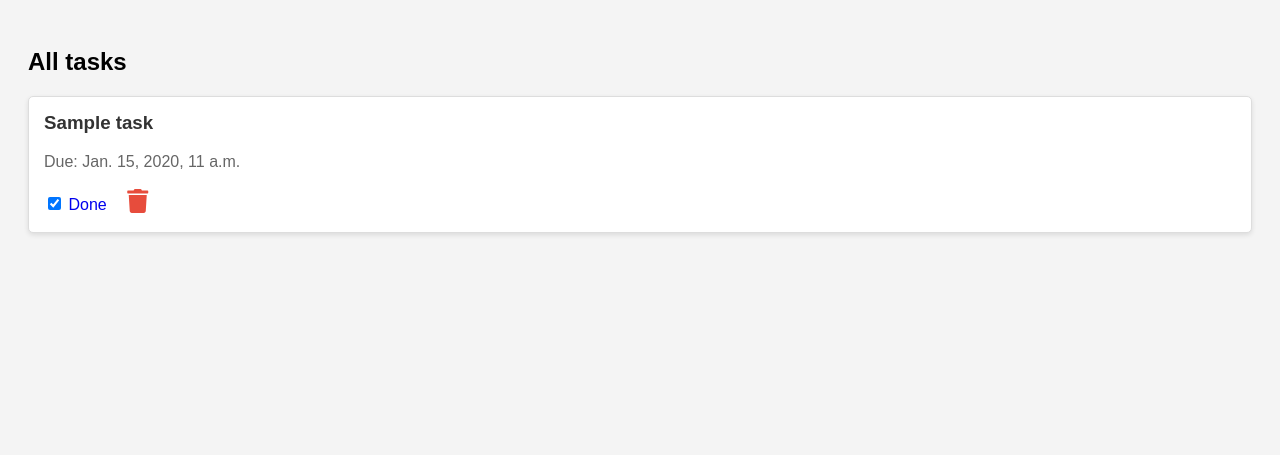
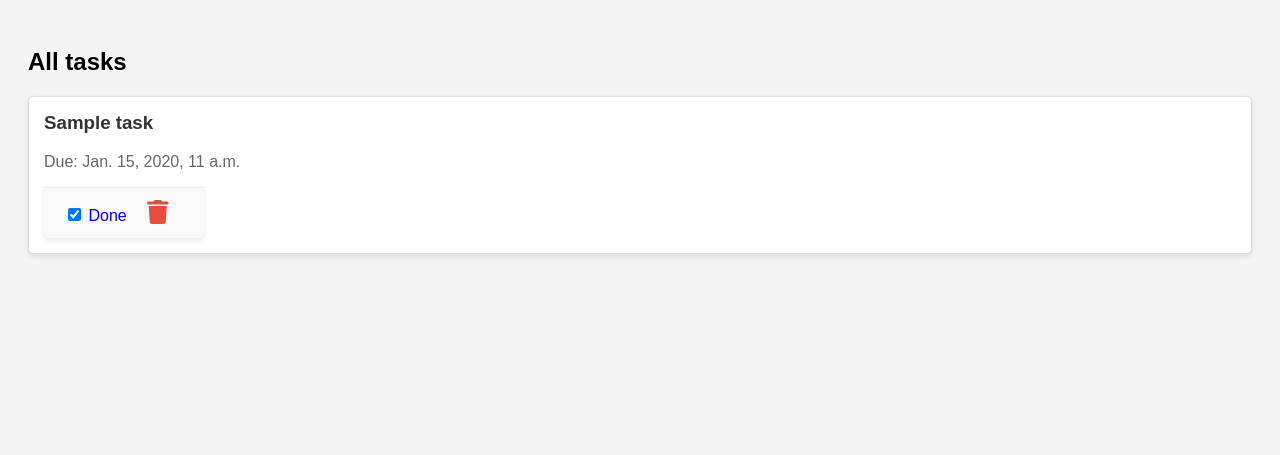
Before and after one commit to IgnacioGarcia198/My-Task-Manager-Django, a Django app: page /task-manager/all_tasks/ in a window 1280 px wide. Shown: the top 455 px of the page. Run offline with Django 5.2, Linux system fonts and the light colour scheme; tables that the repository leaves empty hold one stand-in row (values such as "Sample post").

Commit message:
Slight enhancement of task actions area
Cleanup.

```diff
--- a/TaskManagerApp/static/TaskManagerApp/css/styles.css
+++ b/TaskManagerApp/static/TaskManagerApp/css/styles.css
@@ -18,6 +18,7 @@
     margin-bottom: 10px;
     border-radius: 5px;
     box-shadow: 0 2px 5px rgba(0,0,0,0.1);
+    position: relative;
 }
 
 .task-card h3 {
@@ -25,17 +26,21 @@
     color: #333;
 }
 
-/*.task-card a {
-    color: #007BFF;
-    text-decoration: none;
-}*/
-
 .task-card p {
     color: #666;
 }
 
+.task-card:hover {
+    transform: scale(1.02);  /* Scale effect on hover */
+}
+
 .task-actions {
-    margin-top: 10px;
+    background: #f9f9f9;  /* Light grey background to distinguish the actions area */
+    padding: 10px 20px;
+    border-top: 1px solid #eee;  /* Visual separation from the task card */
+    display: inline-block;  /* Limit container size to wrap its content */
+    box-shadow: 0 2px 5px rgba(0,0,0,0.1);  /* Some shadow for the actions */
+    border-radius: 0 0 5px 5px;
 }
 
 .task-actions form {
--- a/TaskManagerApp/templates/TaskManagerApp/all_tasks.html
+++ b/TaskManagerApp/templates/TaskManagerApp/all_tasks.html
@@ -15,12 +15,12 @@
                     <h3>{{ task.title }}</h3>
                     <p>Due: {{ task.due_date }}</p>
                     <div class="task-actions">
-                        <form method="post" action="{% url 'task_manager:toggle_task_done_in_list' task.id %}" style="display: inline;">
+                        <form method="post" action="{% url 'task_manager:toggle_task_done_in_list' task.id %}">
                             {% csrf_token %}
                             <input type="checkbox" id="is_done_{{ task.id }}" name="is_done" onchange="this.form.submit()" {% if task.is_done %}checked{% endif %}>
                             <label for="is_done_{{ task.id }}">Done</label>
                         </form>
-                        <form method="post" action="{% url 'task_manager:delete_task_in_list' task.id %}" style="display: inline;">
+                        <form method="post" action="{% url 'task_manager:delete_task_in_list' task.id %}">
                             {% csrf_token %}
                             <button type="submit" class="delete-btn" title="Delete Task"><i class="fas fa-trash"></i></button>
                         </form>
```
